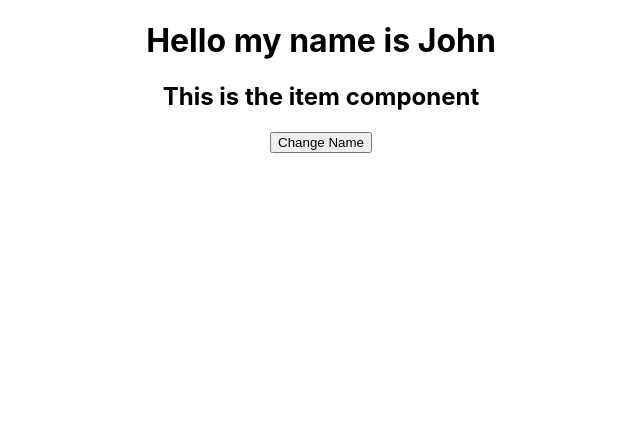
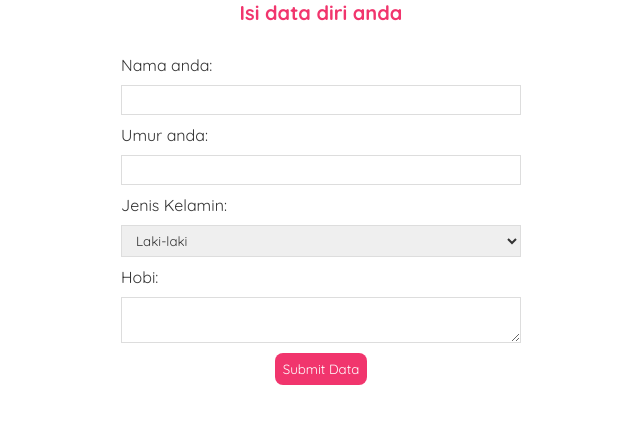
Before and after one commit to maleotech/RPL-MODERN-ARSITEKTUR, a React (Create React App) app in the folder my-app/: page / in a window 1280 px wide. Shown: the top 424 px of the page, without its empty margins (319-959 px from the left). Built offline with nearby package versions, Linux system fonts and the light colour scheme.

Commit message:
add materi session 4

```diff
--- a/my-app/src/App.jsx
+++ b/my-app/src/App.jsx
@@ -1,30 +1,46 @@
 import "./App.css";
 import React from "react";
+import { useState } from 'react';
 
-class Item extends React.Component {
-  render() {
-    return <h2>This is the item component</h2>;
-  }}
+const Form = () => {
+  const [name, setName] = useState("");
+  const [age, setAge] = useState();
+  const [gender, setGender] = useState("laki-laki")
 
-class App extends React.Component {
-  constructor(props) {
-    super(props);
-    this.state = {name: 'John'}
+  const handleSubmit = (e) => {
+    e.preventDefault();
+    const dataDiri = { name, age, gender }
   }
-  changeName = () => {
-    this.setState({name: 'Baihaqi'})
-  }
-  render() {
-    return (
-      <div className="App">
-        <h1>Hello my name is {this.state.name}</h1>
-        <Item />
-        <button
-          type="button"
-          onClick={this.changeName}>
-          Change Name
-        </button>
-     </div>);
-  }}
 
-export default App;
+  return (
+    <div className="create">
+      <h2>Isi data diri anda</h2>
+      <form onSubmit={handleSubmit}>
+        <label htmlFor="">Nama anda:</label>
+        <input
+          type="text"
+          required
+          value={name}
+          onChange={(e) => setName(e.target.value)}
+        />
+        <label>Umur anda:</label>
+        <input
+          type="number"
+          required
+          value={age}
+          onChange={(e) => setAge(e.target.value)}
+        />
+        <label>Jenis Kelamin:</label>
+        <select value={gender} onChange={(e) => {setGender(e.target.value)}}>
+          <option value="laki-laki">Laki-laki</option>
+          <option value="perempuan">Perempuan</option>
+        </select>
+        <label>Hobi:</label>
+        <textarea />
+        <button>Submit Data</button>
+      </form>
+    </div>
+  )
+}
+
+export default Form;
--- a/my-app/src/index.css
+++ b/my-app/src/index.css
@@ -1,13 +1,103 @@
-body {
+@import url('https://fonts.googleapis.com/css2?family=Quicksand:wght@300;400;500;600;700&display=swap');
+
+/* base styles */
+* {
   margin: 0;
-  font-family: -apple-system, BlinkMacSystemFont, 'Segoe UI', 'Roboto', 'Oxygen',
-    'Ubuntu', 'Cantarell', 'Fira Sans', 'Droid Sans', 'Helvetica Neue',
-    sans-serif;
-  -webkit-font-smoothing: antialiased;
-  -moz-osx-font-smoothing: grayscale;
+  font-family: "Quicksand";
+  color: #333;
+}
+.navbar {
+  padding: 20px;
+  display: flex;
+  align-items: center;
+  max-width: 600px;
+  margin: 0 auto;
+  border-bottom: 1px solid #f2f2f2;
+}
+.navbar h1 {
+  color: #f1356d;
+}
+.navbar .links {
+  margin-left: auto;
+}
+.navbar a {
+  margin-left: 16px;
+  text-decoration: none;
+  padding: 6px;
+}
+.navbar a:hover {
+  color: #f1356d;
+}
+.content {
+  max-width: 600px;
+  margin: 40px auto;
+  padding: 20px;
 }
 
-code {
-  font-family: source-code-pro, Menlo, Monaco, Consolas, 'Courier New',
-    monospace;
+/* blog previews / list */
+.blog-preview {
+  padding: 10px 16px;
+  margin: 20px 0;
+  border-bottom: 1px solid #fafafa;
 }
+.blog-preview:hover {
+  box-shadow: 1px 3px 5px rgba(0,0,0,0.1);
+}
+.blog-preview h2 {
+  font-size: 20px;
+  color: #f1356d;
+  margin-bottom: 8px;
+}
+.blog-preview a{
+  text-decoration: none;
+}
+
+/* blog details page */
+.blog-details h2 {
+  font-size: 20px;
+  color: #f1356d;
+  margin-bottom: 10px;
+}
+.blog-details div {
+  margin: 20px 0;
+}
+.blog-details button {
+  background: #f1356d;
+  color: #fff;
+  border: 0;
+  padding: 8px;
+  border-radius: 8px;
+  cursor: pointer;
+}
+
+/* create new blog form */
+.create {
+  max-width: 400px;
+  margin: 0 auto;
+  text-align: center;
+}
+.create label {
+  text-align: left;
+  display: block;
+}
+.create h2 {
+  font-size: 20px;
+  color: #f1356d;
+  margin-bottom: 30px;
+}
+.create input, .create textarea, .create select {
+  width: 100%;
+  padding: 6px 10px;
+  margin: 10px 0;
+  border: 1px solid #ddd;
+  box-sizing: border-box;
+  display: block;
+}
+.create button {
+  background: #f1356d;
+  color: #fff;
+  border: 0;
+  padding: 8px;
+  border-radius: 8px;
+  cursor: pointer;
+}
```
